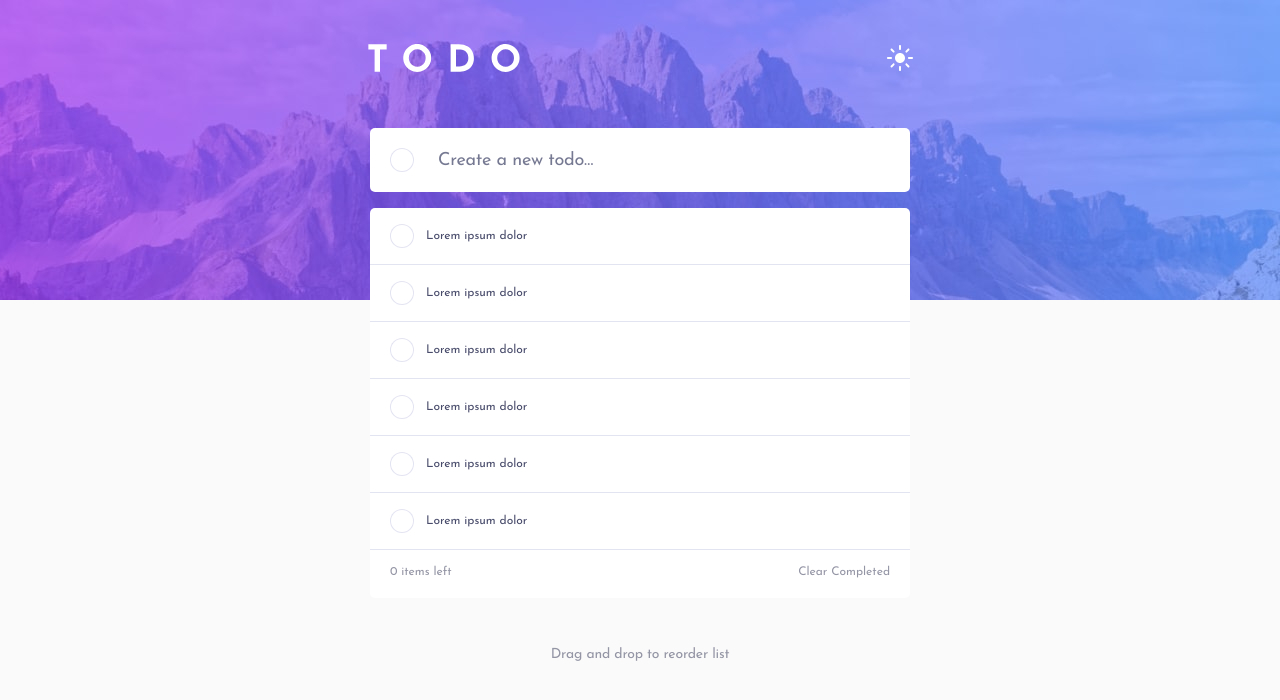
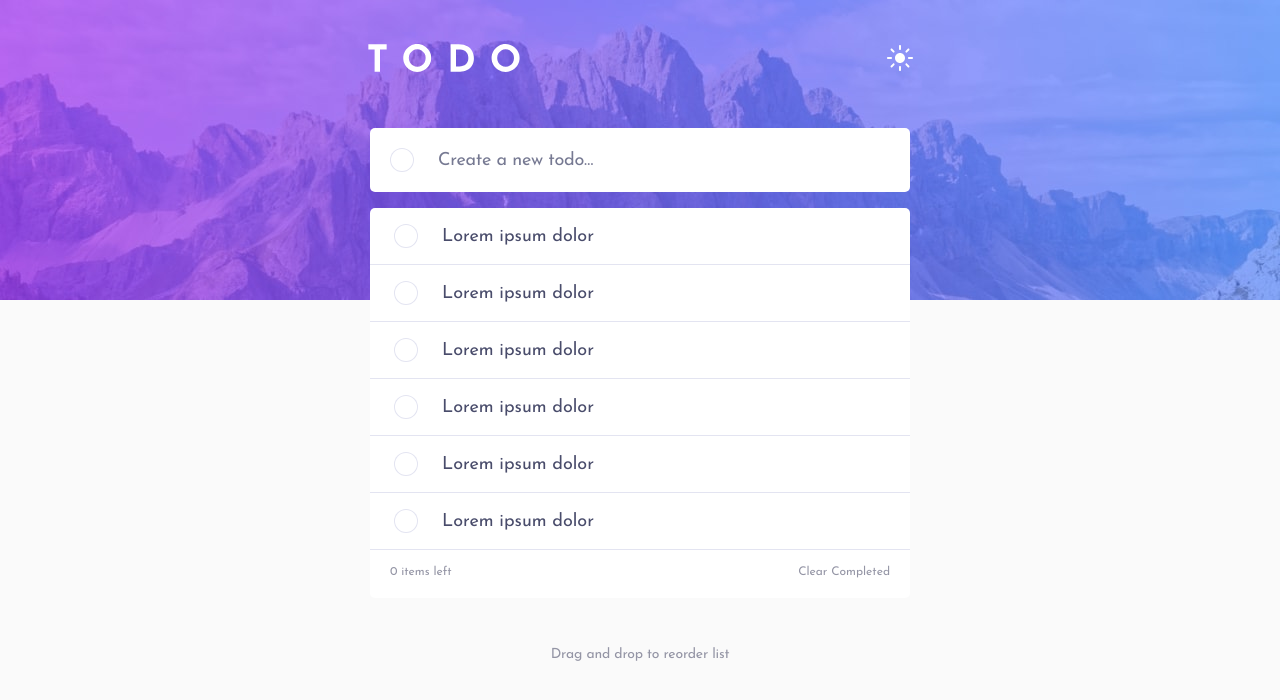
Before and after one commit to daklo91/todo-react, a React (Create React App) app: page / in a window 1280 px wide. Shown: the top 700 px of the page. Built offline with nearby package versions, Linux system fonts and the light colour scheme.

Commit message:
Add text font-size and margin

```diff
--- a/src/components/todoComponents/TodoItem.module.css
+++ b/src/components/todoComponents/TodoItem.module.css
@@ -72,4 +72,13 @@ li:hover .svgButton {
   .crossSVG {
     transform: scale(1.527);
   }
+
+  li {
+    padding: 16px 24px;
+  }
+
+  .text {
+    font-size: 18px;
+    margin-left: 24px;
+  }
 }
```
